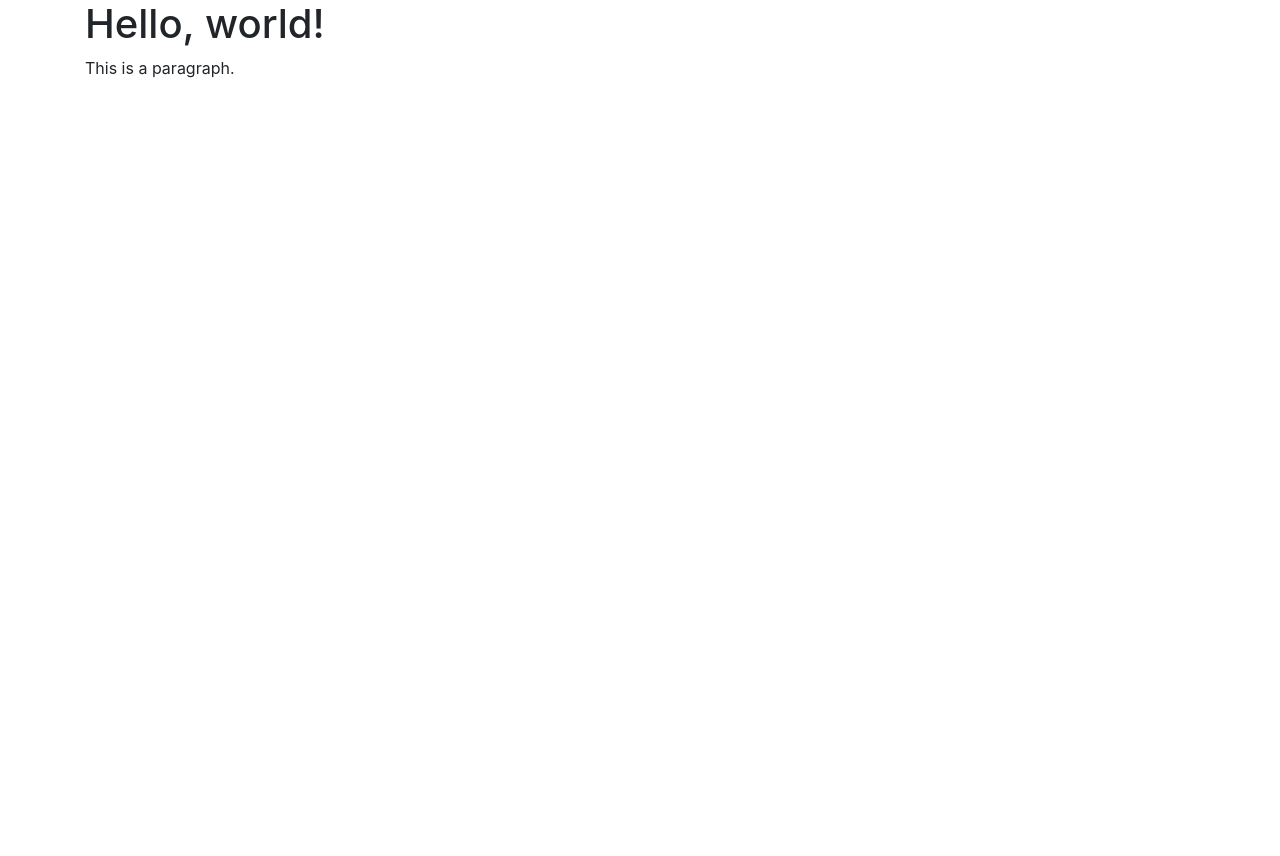
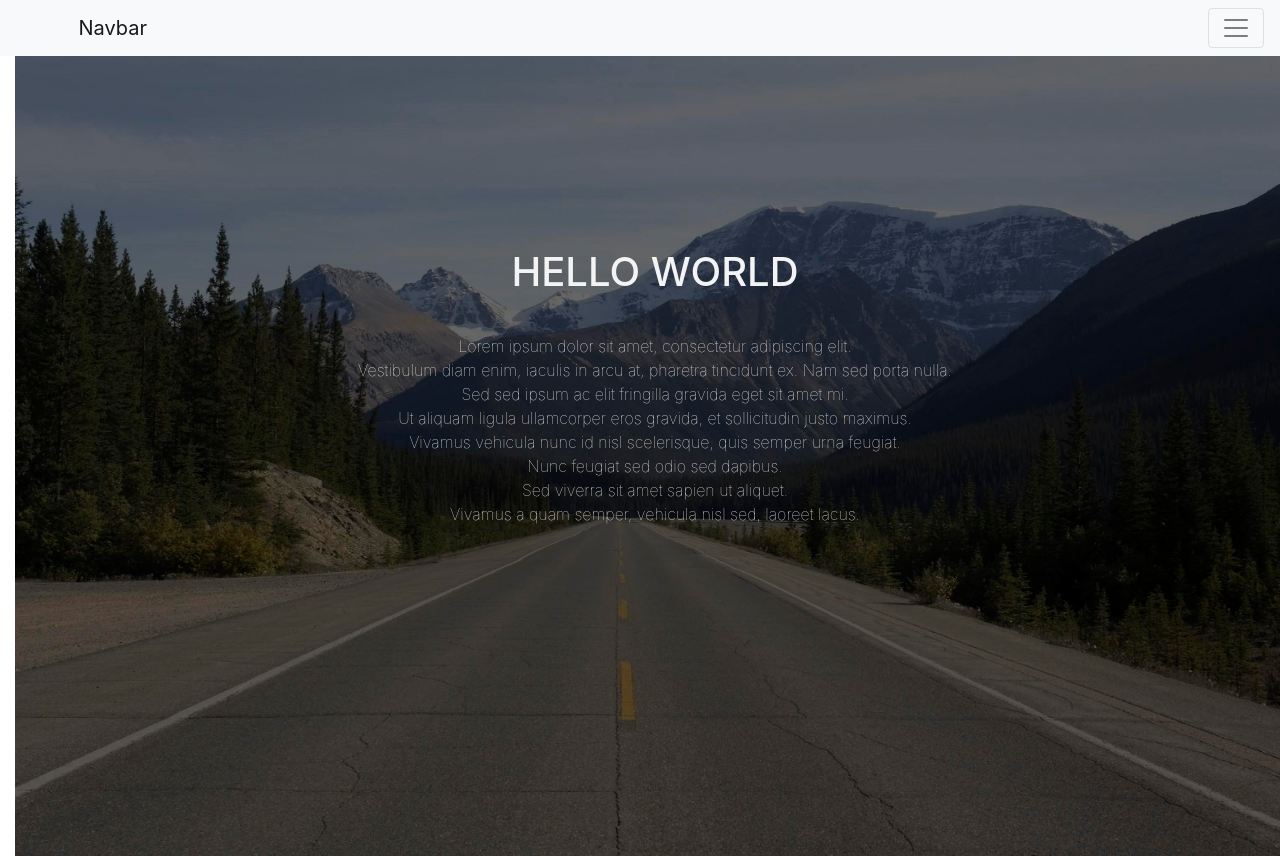
Before and after one commit to rogiertenhacken/frontPage, a plain HTML site: page index.html in a window 1280 px wide. Before the commit the page ends 800 px from the top, so only its background shows below. Drawn offline with nearby package versions, Linux system fonts and the light colour scheme.

Commit message:
added menu, fullwidth image and text

```diff
--- a/index.html
+++ b/index.html
@@ -11,11 +11,48 @@
     <title>frontPage</title>
   </head>
   <body>
+    <nav class="navbar navbar-expand-xs navbar-light bg-light">
+      <a class="navbar-brand" href="#">Navbar</a>
+        <button class="navbar-toggler" type="button" data-toggle="collapse" data-target="#navbarTogglerDemo02" aria-controls="navbarTogglerDemo02" aria-expanded="false" aria-label="Toggle navigation">
+          <span class="navbar-toggler-icon"></span>
+        </button>
 
-  <div class="container">
-    <h1>Hello, world!</h1>
-      <p>This is a paragraph.</p>
-    </div>
+      <div class="collapse navbar-collapse" id="navbarTogglerDemo02">
+        <ul class="nav justify-content-end">
+          <li class="nav-item active">
+            <a class="nav-link" href="#">Home <span class="sr-only">(current)</span></a>
+          </li>
+          <li class="nav-item">
+            <a class="nav-link" href="#">Link</a>
+          </li>
+          <li class="nav-item">
+            <a class="nav-link disabled" href="#">Disabled</a>
+          </li>
+        </ul>
+        <!-- <form class="form-inline my-2 my-lg-0">
+          <input class="form-control mr-sm-2" type="search" placeholder="Search">
+          <button class="btn btn-outline-success my-2 my-sm-0" type="submit">Search</button>
+        </form> -->
+      </div>
+    </nav>
+
+  <div class="container-fluid">
+    <div class='full-width-image'>
+      <div class="d-flex justify-content-center">
+        <div class="frontPageText">
+          <h1>hello world</h1>
+          <p>Lorem ipsum dolor sit amet, consectetur adipiscing elit.<br>
+            Vestibulum diam enim, iaculis in arcu at, pharetra tincidunt ex. Nam sed porta nulla.<br>
+            Sed sed ipsum ac elit fringilla gravida eget sit amet mi.<br>
+            Ut aliquam ligula ullamcorper eros gravida, et sollicitudin justo maximus.<br>
+            Vivamus vehicula nunc id nisl scelerisque, quis semper urna feugiat.<br>
+            Nunc feugiat sed odio sed dapibus.<br> Sed viverra sit amet sapien ut aliquet.<br>
+            Vivamus a quam semper, vehicula nisl sed, laoreet lacus.
+          </p>
+        </div>
+      </div>
+    </div><!--full-width-image div -->
+  </div><!--container-fluid-->
 
     <!-- Optional JavaScript -->
     <!-- jQuery first, then Popper.js, then Bootstrap JS -->
--- a/mystyles.css
+++ b/mystyles.css
@@ -0,0 +1,30 @@
+.navbar-brand {
+  padding-left: 5%;
+}
+
+a {
+  text-decoration: none;
+  color: #d3d3d3;
+}
+
+.full-width-image {
+  height: 100vh;
+  width: 100vw;
+  background: url("images/roadBlack60.jpg") no-repeat center center fixed;
+  background-size: cover;
+}
+
+h1 {
+  text-transform: uppercase;
+  padding-bottom: 5%;
+}
+
+.frontPageText {
+  padding: 10%;
+  padding-top: 15%;
+  color: #f3f3f3;
+  text-align: center;
+  font-weight: 100;
+  font-family:
+
+}
```
